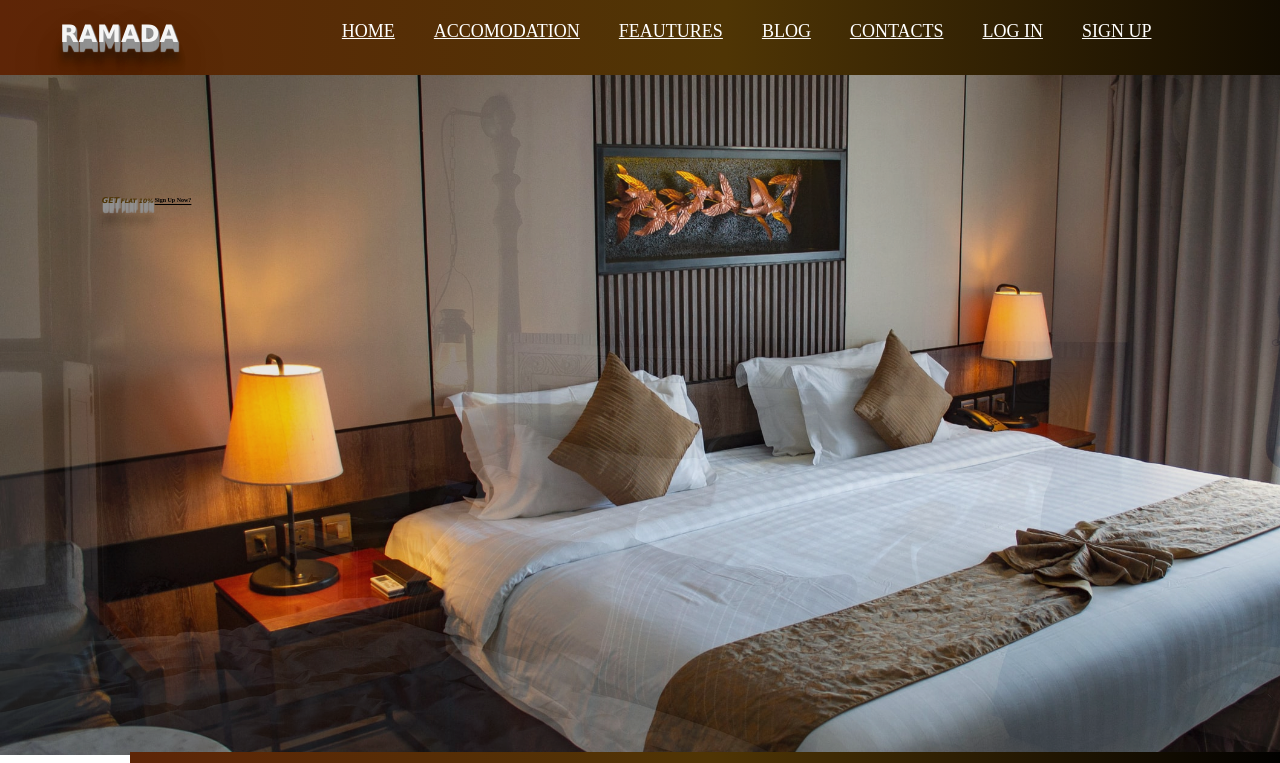
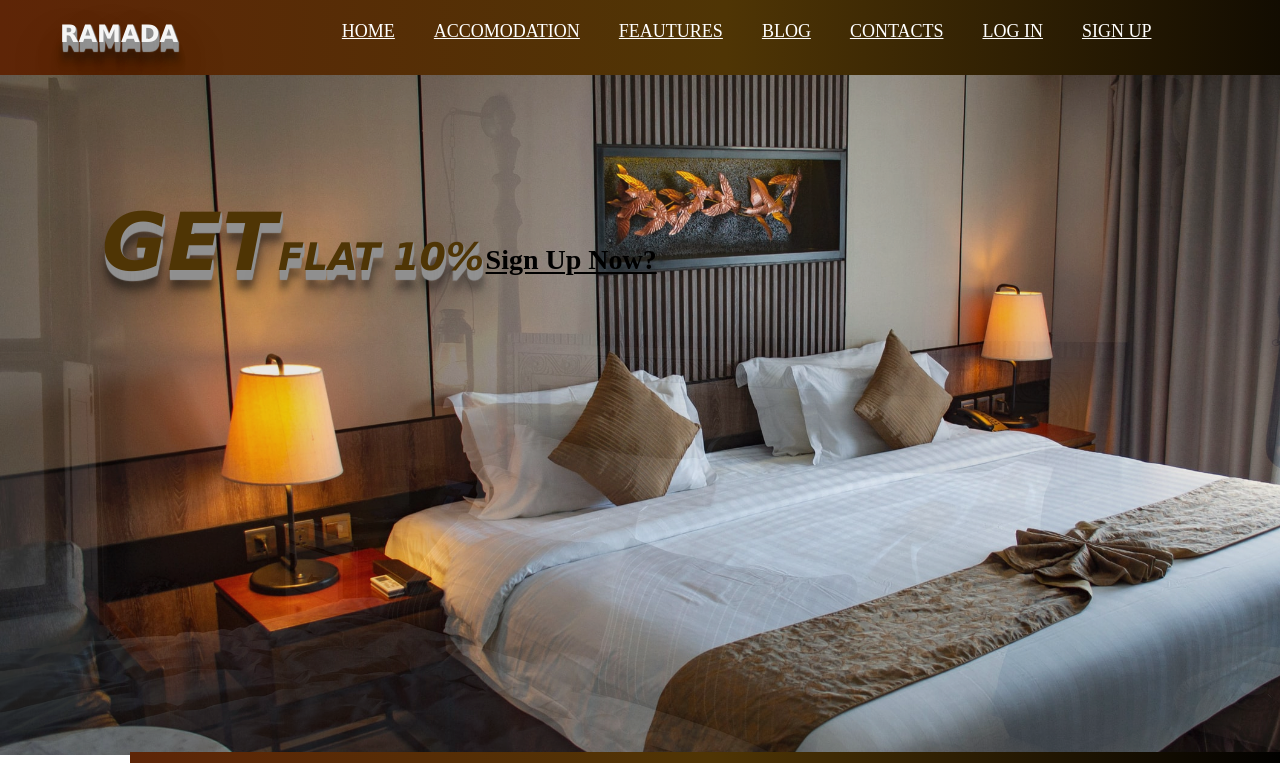
Before and after one commit to daud157/gst, a plain HTML site: page index.html in a window 1280 px wide. Shown: the top 763 px of the page. Drawn offline with Linux system fonts and the light colour scheme; files whose address does not match are found by name.

Commit message:
Update guesthouse.css

```diff
--- a/guesthouse.css
+++ b/guesthouse.css
@@ -947,7 +947,7 @@ cursor: pointer;
     /* transform: translate(50%,-50%); */
     text-transform: uppercase;
     font-family: verdana;
-    font-size: 8em;
+    font-size: 80rem;
     font-style: italic;
     font-weight: 700;
     color:#f5f5f5;;
@@ -980,7 +980,7 @@ cursor: pointer;
     /* transform: translate(50%,-50%); */
     text-transform: uppercase;
     font-family: verdana;
-    font-size: 2em;
+    font-size: 38rem;
     font-weight: 900;
     color:#f5f5f5;;
     text-shadow: 1rem 1rem 1rem #919191,
@@ -1012,7 +1012,7 @@ cursor: pointer;
 text-transform: capitalize;
 font-weight: bold;
 
-
+font-size: 28em;
 }
 @media (max-width:985px){
 
```
